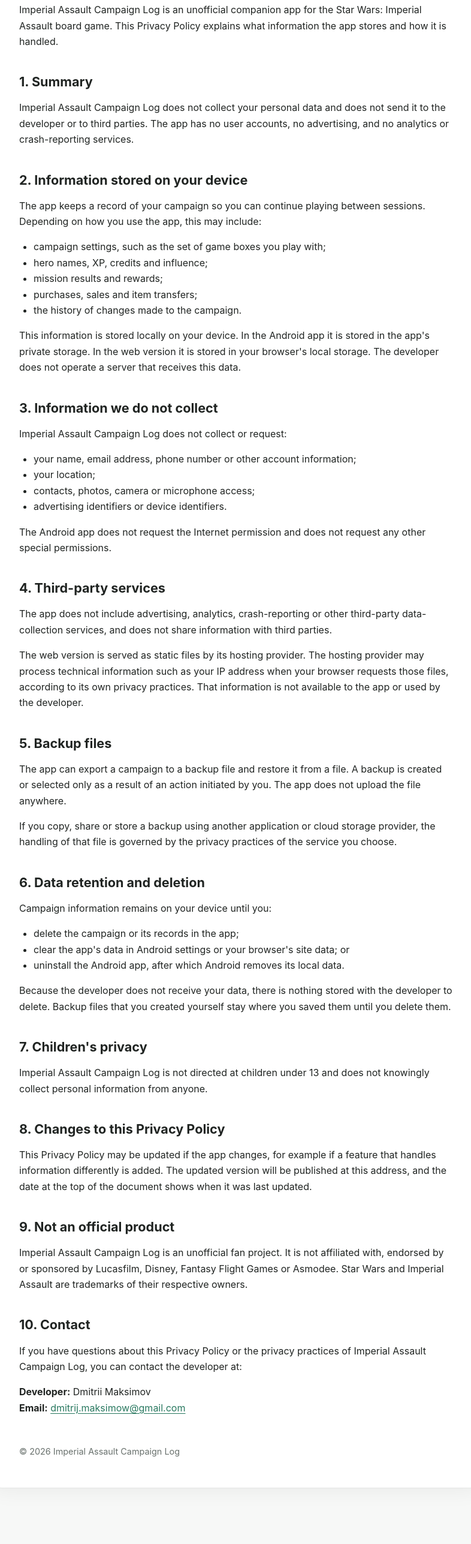
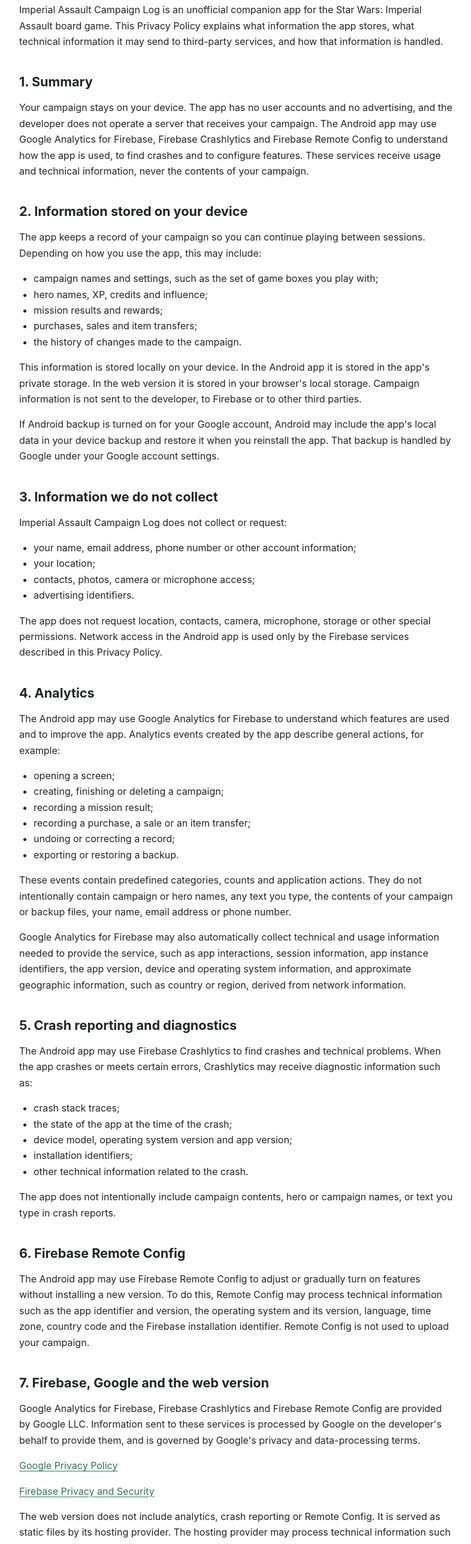
Before and after one commit to kartollikaa/kartollikaa.github.io, a plain HTML site: page imperial-assault-campaign-log/privacy/index.html in a window 1280 px wide. Shown: the part 226-2800 px from the top of the page at 60% size, without its empty margins (246-1032 px from the left). Drawn offline with Linux system fonts and the light colour scheme.

Commit message:
Imperial Assault Campaign Log: privacy policy for Firebase analytics
Describe Google Analytics for Firebase, Crashlytics and Remote Config,
what events contain and exclude, Android backup, security, retention
and deletion on request.

Co-Authored-By: Claude Opus 5.5 <noreply@anthropic.com>

```diff
--- a/imperial-assault-campaign-log/privacy/index.html
+++ b/imperial-assault-campaign-log/privacy/index.html
@@ -127,21 +127,25 @@
     <article>
       <h1>Privacy Policy for Imperial Assault Campaign Log</h1>
       <p class="updated">
-        <strong>Last updated:</strong> November 2, 2026
+        <strong>Last updated:</strong> November 4, 2026
       </p>
 
       <p>
         Imperial Assault Campaign Log is an unofficial companion app for the Star Wars: Imperial
         Assault board game. This Privacy Policy explains what information the
-        app stores and how it is handled.
+        app stores, what technical information it may send to third-party services,
+        and how that information is handled.
       </p>
 
       <h2>1. Summary</h2>
 
       <p>
-        Imperial Assault Campaign Log does not collect your personal data and does not send it
-        to the developer or to third parties. The app has no user accounts, no
-        advertising, and no analytics or crash-reporting services.
+        Your campaign stays on your device. The app has no user accounts and no
+        advertising, and the developer does not operate a server that receives your
+        campaign. The Android app may use Google Analytics for Firebase, Firebase
+        Crashlytics and Firebase Remote Config to understand how the app is used, to
+        find crashes and to configure features. These services receive usage and
+        technical information, never the contents of your campaign.
       </p>
 
       <h2>2. Information stored on your device</h2>
@@ -150,9 +154,8 @@
         The app keeps a record of your campaign so you can continue playing between
         sessions. Depending on how you use the app, this may include:
       </p>
-
       <ul>
-        <li>campaign settings, such as the set of game boxes you play with;</li>
+        <li>campaign names and settings, such as the set of game boxes you play with;</li>
         <li>hero names, XP, credits and influence;</li>
         <li>mission results and rewards;</li>
         <li>purchases, sales and item transfers;</li>
@@ -162,47 +165,154 @@
       <p>
         This information is stored locally on your device. In the Android app it is
         stored in the app's private storage. In the web version it is stored in your
-        browser's local storage. The developer does not operate a server that receives
-        this data.
+        browser's local storage. Campaign information is not sent to the developer,
+        to Firebase or to other third parties.
+      </p>
+
+      <p>
+        If Android backup is turned on for your Google account, Android may include
+        the app's local data in your device backup and restore it when you reinstall
+        the app. That backup is handled by Google under your Google account settings.
       </p>
 
       <h2>3. Information we do not collect</h2>
 
       <p>Imperial Assault Campaign Log does not collect or request:</p>
-
       <ul>
         <li>your name, email address, phone number or other account information;</li>
         <li>your location;</li>
         <li>contacts, photos, camera or microphone access;</li>
-        <li>advertising identifiers or device identifiers.</li>
+        <li>advertising identifiers.</li>
       </ul>
 
       <p>
-        The Android app does not request the Internet permission and does not request any
-        other special permissions.
+        The app does not request location, contacts, camera, microphone, storage or other
+        special permissions. Network access in the Android app is used only by the
+        Firebase services described in this Privacy Policy.
       </p>
 
-      <h2>4. Third-party services</h2>
+      <h2>4. Analytics</h2>
 
       <p>
-        The app does not include advertising, analytics, crash-reporting or other
-        third-party data-collection services, and does not share information with
-        third parties.
+        The Android app may use Google Analytics for Firebase to understand which
+        features are used and to improve the app. Analytics events created by the app
+        describe general actions, for example:
+      </p>
+      <ul>
+        <li>opening a screen;</li>
+        <li>creating, finishing or deleting a campaign;</li>
+        <li>recording a mission result;</li>
+        <li>recording a purchase, a sale or an item transfer;</li>
+        <li>undoing or correcting a record;</li>
+        <li>exporting or restoring a backup.</li>
+      </ul>
+
+      <p>
+        These events contain predefined categories, counts and application actions.
+        They do not intentionally contain campaign or hero names, any text you type,
+        the contents of your campaign or backup files, your name, email address or
+        phone number.
       </p>
 
       <p>
-        The web version is served as static files by its hosting provider. The hosting
-        provider may process technical information such as your IP address when your
-        browser requests those files, according to its own privacy practices. That
-        information is not available to the app or used by the developer.
+        Google Analytics for Firebase may also automatically collect technical and
+        usage information needed to provide the service, such as app interactions,
+        session information, app instance identifiers, the app version, device and
+        operating system information, and approximate geographic information, such as
+        country or region, derived from network information.
       </p>
 
-      <h2>5. Backup files</h2>
+      <h2>5. Crash reporting and diagnostics</h2>
+
+      <p>
+        The Android app may use Firebase Crashlytics to find crashes and technical
+        problems. When the app crashes or meets certain errors, Crashlytics may receive
+        diagnostic information such as:
+      </p>
+      <ul>
+        <li>crash stack traces;</li>
+        <li>the state of the app at the time of the crash;</li>
+        <li>device model, operating system version and app version;</li>
+        <li>installation identifiers;</li>
+        <li>other technical information related to the crash.</li>
+      </ul>
+
+      <p>
+        The app does not intentionally include campaign contents, hero or campaign
+        names, or text you type in crash reports.
+      </p>
+
+      <h2>6. Firebase Remote Config</h2>
+
+      <p>
+        The Android app may use Firebase Remote Config to adjust or gradually turn on
+        features without installing a new version. To do this, Remote Config may
+        process technical information such as the app identifier and version, the
+        operating system and its version, language, time zone, country code and the
+        Firebase installation identifier. Remote Config is not used to upload your
+        campaign.
+      </p>
+
+      <h2>7. Firebase, Google and the web version</h2>
+
+      <p>
+        Google Analytics for Firebase, Firebase Crashlytics and Firebase Remote Config
+        are provided by Google LLC. Information sent to these services is processed by
+        Google on the developer's behalf to provide them, and is governed by Google's
+        privacy and data-processing terms.
+      </p>
+
+      <p>
+        <a
+          href="https://policies.google.com/privacy"
+          target="_blank"
+          rel="noopener noreferrer"
+        >
+          Google Privacy Policy
+        </a>
+      </p>
+
+      <p>
+        <a
+          href="https://firebase.google.com/support/privacy"
+          target="_blank"
+          rel="noopener noreferrer"
+        >
+          Firebase Privacy and Security
+        </a>
+      </p>
+
+      <p>
+        The web version does not include analytics, crash reporting or Remote Config.
+        It is served as static files by its hosting provider. The hosting provider may
+        process technical information such as your IP address when your browser
+        requests those files, according to its own privacy practices. That information
+        is not available to the app or used by the developer.
+      </p>
+
+      <h2>8. How information is used and shared</h2>
+
+      <p>Information received through Firebase services is used to:</p>
+      <ul>
+        <li>understand how the app and its features are used;</li>
+        <li>find and fix crashes and other technical problems;</li>
+        <li>improve the app's stability, performance and usability;</li>
+        <li>configure or gradually introduce features.</li>
+      </ul>
+
+      <p>
+        The developer does not sell information, does not use it for advertising, and
+        does not share it with third parties other than Google as the provider of the
+        services described above.
+      </p>
+
+      <h2>9. Backup files</h2>
 
       <p>
         The app can export a campaign to a backup file and restore it from a file.
         A backup is created or selected only as a result of an action initiated by you.
-        The app does not upload the file anywhere.
+        The app does not upload the file anywhere, and the contents of backup files are
+        not sent to Firebase.
       </p>
 
       <p>
@@ -211,10 +321,17 @@
         service you choose.
       </p>
 
-      <h2>6. Data retention and deletion</h2>
+      <h2>10. Data security</h2>
+
+      <p>
+        Information sent to Firebase services is protected in transit with encrypted
+        connections (HTTPS/TLS). Information stored on your device is protected by the
+        security of your device, its operating system or your browser.
+      </p>
+
+      <h2>11. Data retention and deletion</h2>
 
       <p>Campaign information remains on your device until you:</p>
-
       <ul>
         <li>delete the campaign or its records in the app;</li>
         <li>clear the app's data in Android settings or your browser's site data; or</li>
@@ -222,19 +339,26 @@
       </ul>
 
       <p>
-        Because the developer does not receive your data, there is nothing stored with
-        the developer to delete. Backup files that you created yourself stay where you
-        saved them until you delete them.
+        Analytics and diagnostic information sent to Firebase is kept for a limited time
+        according to the retention settings and policies of those Google services.
+        Uninstalling the app does not immediately delete information that was already
+        sent. You can ask the developer to delete it by writing to the contact address
+        below.
       </p>
 
-      <h2>7. Children's privacy</h2>
+      <p>
+        Backup files that you created yourself stay where you saved them until you
+        delete them.
+      </p>
+
+      <h2>12. Children's privacy</h2>
 
       <p>
         Imperial Assault Campaign Log is not directed at children under 13 and does not knowingly
-        collect personal information from anyone.
+        collect personal information from children.
       </p>
 
-      <h2>8. Changes to this Privacy Policy</h2>
+      <h2>13. Changes to this Privacy Policy</h2>
 
       <p>
         This Privacy Policy may be updated if the app changes, for example if a feature
@@ -243,7 +367,7 @@
         was last updated.
       </p>
 
-      <h2>9. Not an official product</h2>
+      <h2>14. Not an official product</h2>
 
       <p>
         Imperial Assault Campaign Log is an unofficial fan project. It is not affiliated with,
@@ -251,7 +375,7 @@
         Star Wars and Imperial Assault are trademarks of their respective owners.
       </p>
 
-      <h2>10. Contact</h2>
+      <h2>15. Contact</h2>
 
       <p>
         If you have questions about this Privacy Policy or the privacy practices of
```
